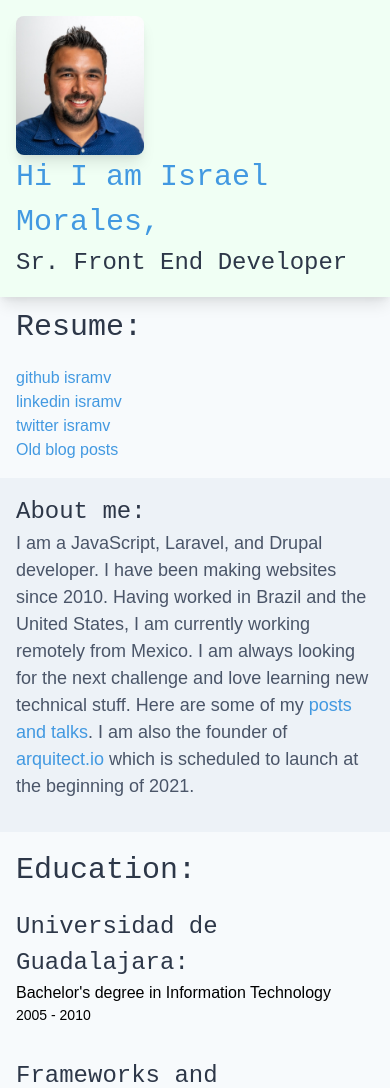
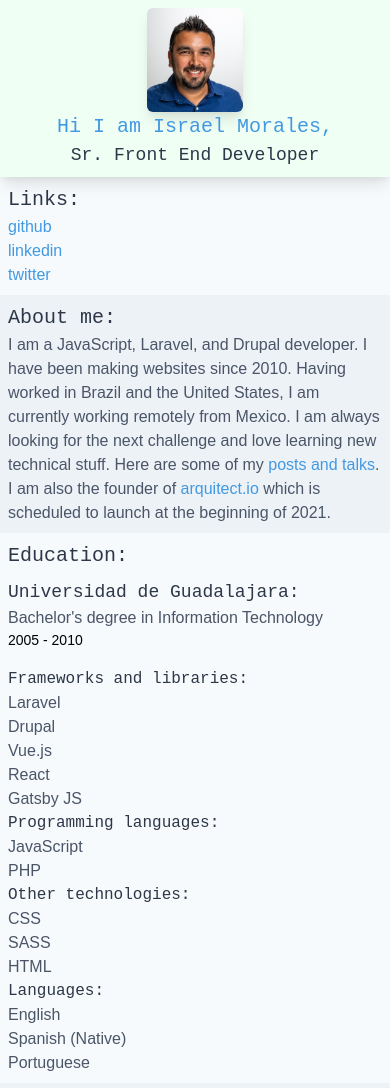
Before and after one commit to isramv/israelmorales.dev, a Gatsby site: page / in a window 390 px wide. Shown: the top 1088 px of the page. Built offline with nearby package versions, Linux system fonts and the light colour scheme; Gatsby itself is replaced by a stand-in of ours.

Commit message:
updating styles for the resume

```diff
--- a/src/components/Education.js
+++ b/src/components/Education.js
@@ -2,15 +2,15 @@ import React from "react"
 
 export default function Experience(props) {
     return (
-        <div className='bg-gray-100 py-4 px-4 md:px-0'>
+        <div className='bg-gray-100 p-2 md:px-0'>
             <div className="container mx-auto">
-                <h3 className='text-3xl'>{props.data.title}:</h3>
+                <h3 className='text-xl md:text-2xl'>{props.data.title}:</h3>
                 {props.data.collection.map((item, index) => {
                     const keyString = `${props.data.title.replace(/ /gi, "-")}-${index}`
                     return(
-                        <div key={keyString} className='mt-4'>
-                            <h4 className='text-2xl text-gray-800 font-mono'>{item.title}:</h4>
-                            <div className="job-title font-serif">{item.degree}</div>
+                        <div key={keyString} className='mt-2'>
+                            <h4 className='text-lg text-gray-800 font-mono'>{item.title}:</h4>
+                            <div className="job-title text-gray-700 font-serif">{item.degree}</div>
                             <div className="dates text-sm">{item.dates}</div>
                             {item.description && <div className='text-sm'>{item.description}</div>}
                         </div>
--- a/src/components/Experience.js
+++ b/src/components/Experience.js
@@ -2,17 +2,17 @@ import React from "react"
 
 export default function Experience(props) {
     return (
-        <div className='bg-gray-200 py-4 px-4 md:px-0'>
+        <div className='bg-gray-200 p-2 md:px-0'>
             <div className="container mx-auto">
-                <h3 className='text-3xl'>{props.data.title}:</h3>
+                <h3 className='text-xl md:text-2xl'>{props.data.title}:</h3>
                 {props.data.collection.map((item, index) => {
                     const keyString = `${props.data.title.replace(/ /gi, "-")}-${index}`
                     return(
-                        <div key={keyString} className='my-4'>
-                            <h4 className='text-2xl text-gray-800 font-mono'>{item.company}:</h4>
+                        <div key={keyString} className='my-2'>
+                            <h4 className='text-xl text-gray-800 font-mono'>{item.company}:</h4>
                             <div className="job-title font-serif">{item.jobTitle}</div>
                             <div className="dates text-sm">{item.dates}</div>
-                            <div className='text-sm'>{item.description}</div>
+                            <div className='text-sm text-gray-700'>{item.description}</div>
                         </div>
                     )
                 })}
--- a/src/components/Introduction.js
+++ b/src/components/Introduction.js
@@ -3,20 +3,20 @@ import photo from "../../static/images/isramv.jpg"
 
 export default function Welcome(props) {
   return (
-    <div className="bg-green-100 py-4 px-4 md:px-0 shadow-lg">
+    <div className="bg-green-100 shadow-lg py-2 md:py-4">
       <div className="container mx-auto md:flex md:items-center">
-        <div className="image-container">
+        <div>
           <img
-            className="rounded-lg w-32 mr-4 shadow-lg"
+            className="mx-auto rounded-md w-24 md:w-32 shadow-lg md:mr-4"
             src={photo}
             alt=''
           />
         </div>
         <div>
-          <h1 className="text-3xl font-mono text-gray-800">
+          <h1 className="text-xl text-center md:text-left md:text-3xl font-mono text-gray-800">
             <a href="/">Hi I am Israel Morales,</a>
           </h1>
-          <h2 className="text-2xl font-mono text-gray-800">
+          <h2 className="text-lg text-center md:text-left md:text-2xl font-mono text-gray-800">
             Sr. Front End Developer
           </h2>
         </div>
--- a/src/components/Links.js
+++ b/src/components/Links.js
@@ -1,8 +1,8 @@
-import React from "react"
-import "./../../static/icons/brands.svg"
-import { useStaticQuery, graphql } from "gatsby"
+import React from 'react'
+import './../../static/icons/brands.svg'
+import { useStaticQuery, graphql } from 'gatsby'
 
-export default function Links(props) {
+export default function Links (props) {
   const result = useStaticQuery(graphql`
     query MyQuery {
       allResumeYaml {
@@ -29,17 +29,13 @@ export default function Links(props) {
     return (
       <li key={keyString}>
         <a href={item.url}>
-          {item.description} {item.title}
+          {item.description}
         </a>
       </li>
     )
   })
 
   return (
-    <div className="my-4 px-4 md:px-0">
-      <div className="container mx-auto">
-        <ul>{linksRender}</ul>
-      </div>
-    </div>
+    <ul>{linksRender}</ul>
   )
 }
--- a/src/components/List.js
+++ b/src/components/List.js
@@ -3,7 +3,7 @@ import React from "react"
 export default function List(props) {
   const listItems = props.data.collection.map((item, index) => {
     const keyString = `${props.data.title.replace(/ /gi, "-")}-${index}`
-    return <li key={keyString}>{item}</li>
+    return <li className='text-md' key={keyString}>{item}</li>
   })
 
   return (
--- a/src/components/Paragraph.js
+++ b/src/components/Paragraph.js
@@ -2,10 +2,10 @@ import React from "react"
 
 export default function Paragraph(props) {
   return (
-    <div className='py-4 bg-gray-200'>
-      <div className="container mx-auto mb-4 px-4 md:px-0">
-        <h3>{props.data.title}:</h3>
-        <p className="text-lg text-gray-700" dangerouslySetInnerHTML={{__html: props.data.text}}></p>
+    <div className='p-2 md:px-0 bg-gray-200'>
+      <div className="container mx-auto">
+        <h3 className='text-xl md:text-2xl'>{props.data.title}:</h3>
+        <p className="text-md text-gray-700" dangerouslySetInnerHTML={{__html: props.data.text}}></p>
       </div>
     </div>
   )
--- a/src/css/styles.css
+++ b/src/css/styles.css
@@ -13,7 +13,7 @@ a:hover {
 }
 
 h3 {
-    @apply text-2xl font-mono text-gray-800;
+    @apply font-mono text-gray-800;
 }
 
 p {
--- a/src/pages/index.js
+++ b/src/pages/index.js
@@ -72,12 +72,14 @@ export default function Home() {
   return (
     <div className="bg-gray-100">
       <Introduction />
-      <h2 className="container mx-auto text-3xl font-mono text-gray-800 mt-2 px-4 md:px-0">Resume:</h2>
-      <Links />
+      <div className="container mx-auto p-2 md:px-0">
+        <h2 className="text-xl md:text-2xl font-mono text-gray-800">Links:</h2>
+        <Links />
+      </div>
       <Paragraph data={data.about} />
       <Education data={data.education} />
-      <div className="bg-gray-100 py-4">
-        <div className="container mx-auto px-4 md:p-0 md:grid md:gap-2 md:grid-cols-2">
+      <div className="bg-gray-100 p-2 md:px-0">
+        <div className="container mx-auto md:p-0 md:grid md:gap-2 md:grid-cols-2">
           <List data={data.frameworks} />
           <List data={data.programing} />
           <List data={data.other} />
```
